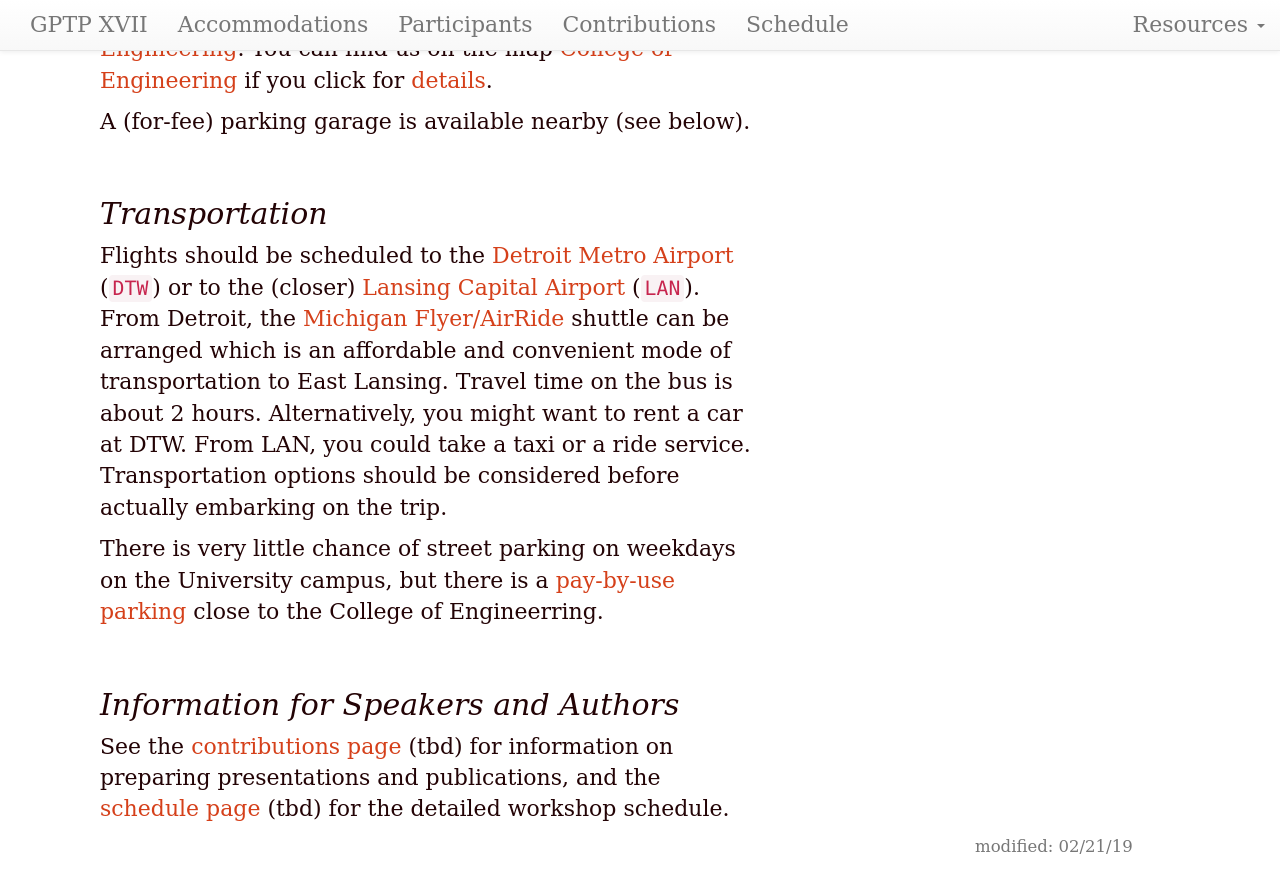
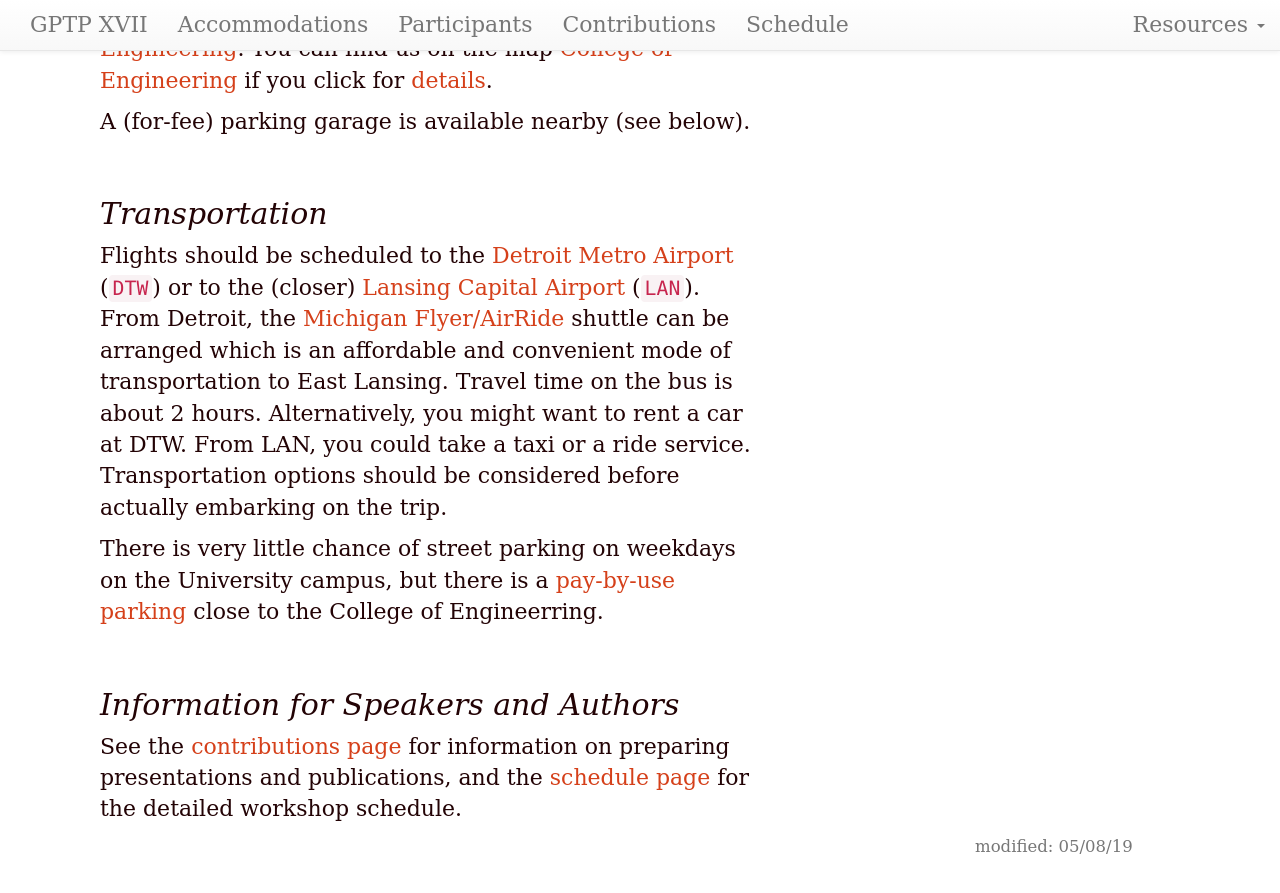
Before and after one commit to GPTP-workshop/gptp-workshop.github.io, a Jekyll site: the page built from index.md, in a window 1280 px wide and 900 px high, scrolled down 2371 px. Shown: the top 893 px of the window. Built offline with Jekyll 4.4.1, drawn with Linux system fonts in a browser that asks for light colours.

Commit message:
Update index.md

```diff
--- a/index.md
+++ b/index.md
@@ -1,6 +1,6 @@
 ---
 layout: default
-updated: "February 21, 2019"
+updated: "May 8, 2019"
 roman: "XVII"
 dates: "May 16-19, 2019"
 ---
@@ -59,4 +59,4 @@ There is very little chance of street parking on weekdays on the University camp
 
 ## Information for Speakers and Authors
 
-See the [contributions page](contributions.html) (tbd) for information on preparing presentations and publications, and the [schedule page](schedule.html) (tbd) for the detailed workshop schedule.
+See the [contributions page](contributions.html) for information on preparing presentations and publications, and the [schedule page](schedule.html) for the detailed workshop schedule.
```
